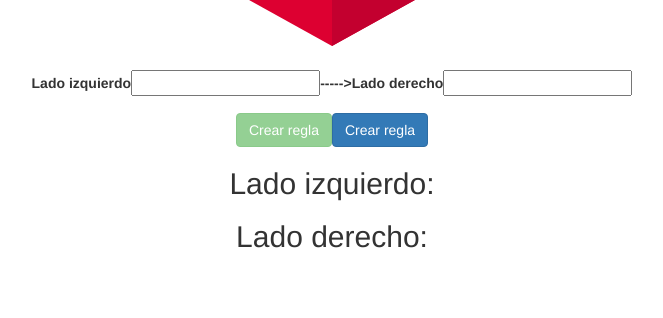
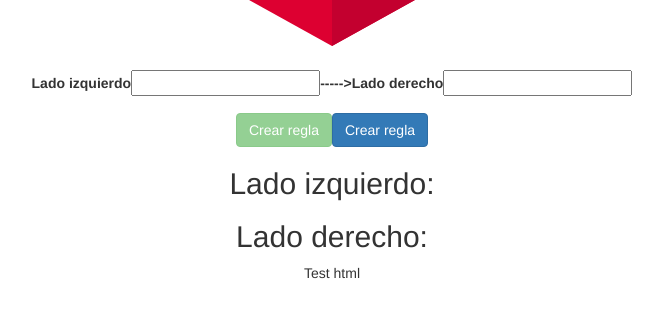
Before and after one commit to Darking360/slr-compilers, an Angular app: page / in a window 1280 px wide. Shown: the part 300-618 px from the top of the page, without its empty margins (308-971 px from the left). Built offline with nearby package versions, Linux system fonts and the light colour scheme.

Commit message:
Files for develop GoTo tables/states created

```diff
--- a/src/app/app.component.html
+++ b/src/app/app.component.html
@@ -7,4 +7,5 @@
 </div>
 <div class="container text-center">
   <app-rule></app-rule>
+  <app-goto></app-goto>
 </div>
--- a/src/app/app.module.ts
+++ b/src/app/app.module.ts
@@ -4,11 +4,13 @@ import { FormsModule } from '@angular/forms';
 
 import { AppComponent } from './app.component';
 import { RuleComponent } from './gramatic/rule/rule.component';
+import { GotoComponent } from './goto/goto.component';
 
 @NgModule({
   declarations: [
     AppComponent,
-    RuleComponent
+    RuleComponent,
+    GotoComponent
   ],
   imports: [
     BrowserModule,
--- /dev/null
+++ b/src/app/goto/goto.component.html
@@ -0,0 +1 @@
+<div>Test html</div>
```
Also changed, not shown: src/app/goto/goto.component.ts (added, +14 -0 lines), src/app/goto/goto.ts (added), 2 other files (tests, documents, lock files or other folders).
